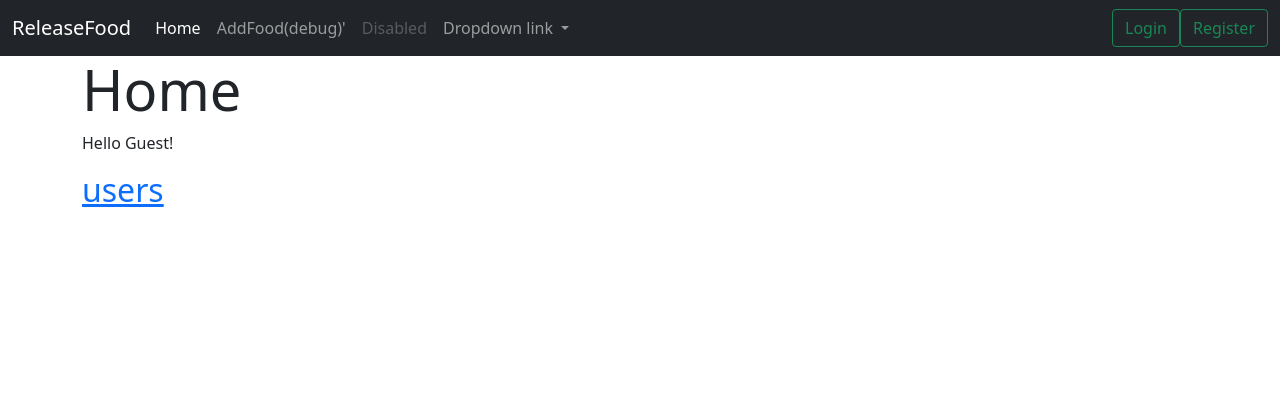
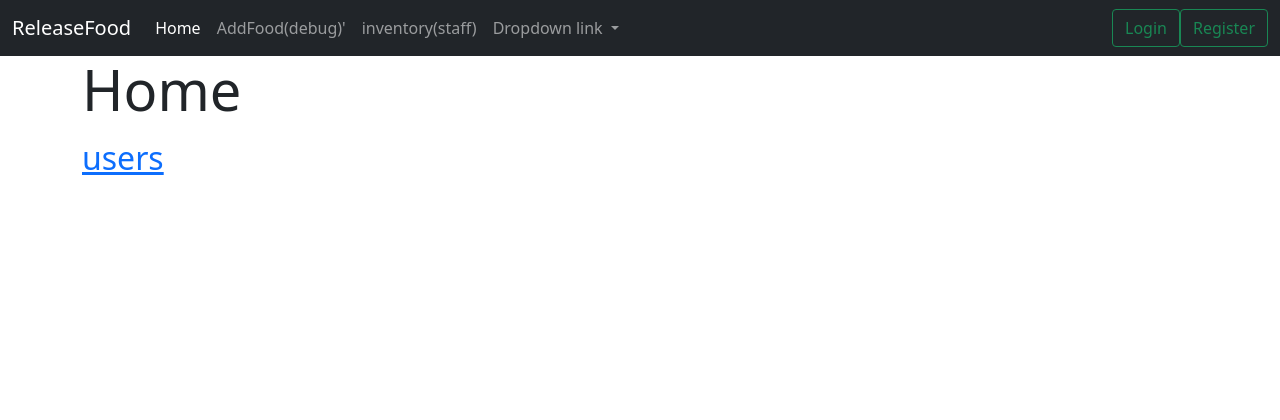
Before and after one commit to slowloris-x/AppDevProject2021, a Flask app: page /retrieveInventory in a window 1280 px wide. Shown: the top 420 px of the page. Run offline with Flask 2, Linux system fonts and the light colour scheme.

Commit message:
retrieve inventory done
added id because model cannot have spaces in the id name

do update food and add stock number
do email update password
and overall cleaning of website and removing dev tools

```diff
--- a/assignment1/inventory_controller.py
+++ b/assignment1/inventory_controller.py
@@ -9,6 +9,8 @@ from flask import Flask, flash, request, redirect, url_for, current_app
 
 UPLOAD_FOLDER = 'assignment1/static/images/'
 ALLOWED_EXTENSIONS = {'png', 'jpg'}
+
+db_users_key = 'stock'
 
 app = Flask(__name__)
 app.config['UPLOAD_FOLDER'] = UPLOAD_FOLDER
@@ -41,15 +43,16 @@ def add_inventory():
     if request.method == 'POST' and form.validate():
         inventorylist = []
         for inventory in get_inventory_list():
-            inventorylist.append(inventory)
+            inventorylist.append(inventory.name)
             print(inventorylist)
-            if form.name == inventorylist:
+            if form.name.data in inventorylist:
                 error = 'this name has been used before'
-                return render_template('createUser.html', form=CreateInventoryForm, error=error)
+                return render_template('addInventory.html', form=form, error=error)
         else:
             name = form.name.data
             temperature = form.temp.data
             cuisine = form.cuisine.data
+            price = form.price.data
 
             # check if the post request has the file part
             if 'file' not in request.files:
@@ -62,16 +65,14 @@ def add_inventory():
             print(file)
 
             filename = 'default'
-
             print(filename)
             if request.files['file'].filename != '':
-
                 filename = request.form["name"]
                 file.save(
                     os.path.join(os.path.dirname(current_app.instance_path),
                                  "static\\images", (filename + ".jpg")))
 
-            finished_food = Inventory(cuisine, temperature, name, filename)
+            finished_food = Inventory(cuisine, temperature, name, price, filename)
             save_inventory(finished_food)
             print(finished_food)
             return render_template('home.html')
@@ -84,9 +85,19 @@ def retrieve_inventory():
     return render_template('retrieveInventory.html', inventory_list=inventory_list)
 
 
+@inventory_controller.route('/deleteFood/<food>', methods=['POST'])
+def delete_food(food):
+    fooddel = get_inventory(food)
+    fooddel.status = Inventory.status_deleted
+    save_inventory(fooddel)
+    return redirect('/retrieveInventory')
+
+
+
 # @inventory_controller.route("/sendimage/<img>")
 # def send_img(img):
 #     return send_file('static/images/' + img)
+
 
 
 def get_inventory(key):
@@ -99,6 +110,17 @@ def get_inventory(key):
         getinventory = stock[key]
         return getinventory
 
+def get_inventory_nospace(key):
+    stock = {}
+    db = shelve.open(db_name)
+    if db_inventory_key in db:
+        stock = db[db_inventory_key]
+    db.close()
+    if key in stock:
+        getinventory = stock[key].replace(" ",'')
+        return getinventory
+
+
 
 def get_inventory_list():
     user_dict = {}
@@ -107,7 +129,27 @@ def get_inventory_list():
         user_dict = db[db_inventory_key]
     db.close()
     user_list = user_dict.values()
+    user_list = filter(check_status, user_list)
     return user_list
+
+def get_inventory_list_nospace():
+    user_dict = {}
+    user_list2 =[]
+    db = shelve.open(db_name)
+    if db_inventory_key in db:
+        user_dict = db[db_inventory_key]
+    db.close()
+    user_list = user_dict.values()
+    user_list = filter(check_status, user_list)
+    for i in user_list:
+        user_list = ''.join(i.get_name().split())
+        user_list2.append(user_list)
+    return user_list2
+
+
+
+def check_status(user):
+    return user.status > 0
 
 
 def save_inventory(food):
@@ -126,4 +168,4 @@ def allowed_file(filename):
            filename.rsplit('.', 1)[1].lower() in ALLOWED_EXTENSIONS
 
 
-print(get_inventory_list())
+print(get_inventory('ice cream'))
--- a/assignment1/inventory_form.py
+++ b/assignment1/inventory_form.py
@@ -1,6 +1,8 @@
 # Note: Use wtforms v3.0.0
 from wtforms import Form, StringField, PasswordField, RadioField, SelectField, TextAreaField, EmailField, DateField, \
-    validators, ValidationError, FileField
+    validators, ValidationError, FileField, IntegerField
+from wtforms.validators import NumberRange
+
 from inventory import Inventory
 
 
@@ -9,3 +11,4 @@ class CreateInventoryForm(Form):
     temp = SelectField('Temp', [validators.DataRequired()] ,choices=Inventory.temp_dict.items(), default='')
     cuisine = RadioField('Cuisine',choices=Inventory.cuisine_dict.items(), default='H')
     ProfileImage = FileField('Profile')
+    price = IntegerField('Price',[validators.DataRequired(),NumberRange(min=0)],default=0)
--- a/assignment1/static/styles/style.css
+++ b/assignment1/static/styles/style.css
@@ -13,3 +13,9 @@ body {
   line-height: 60px; /* Vertically center the text there */
   background-color: #f5f5f5;
 }
+
+ul.articles
+{
+    list-style-type: none;
+    list-style:none !important;
+}
--- a/assignment1/templates/createUser.html
+++ b/assignment1/templates/createUser.html
@@ -4,7 +4,7 @@
 {% block content %}
 {% from "includes/_formHelper.html" import render_field %}
 
-<h1 class="display-4">Create User</h1>
+<h1 class="display-4">Register</h1>
 
 <form method="POST" action="">
     <div class="form-group">
--- a/assignment1/templates/includes/_navbar.html
+++ b/assignment1/templates/includes/_navbar.html
@@ -14,7 +14,7 @@
             <a class="nav-link" href="/addInventory">AddFood(debug)'</a>
           </li>
           <li class="nav-item">
-            <a class="nav-link disabled" href="#" tabindex="-1" aria-disabled="true">Disabled</a>
+            <a class="nav-link " href="/retrieveInventory" tabindex="-1" aria-disabled="true">inventory(staff)</a>
           </li>
            <li class="nav-item dropdown">
           <a class="nav-link dropdown-toggle" href="#" id="navbarDropdownMenuLink" role="button" data-bs-toggle="dropdown" aria-expanded="false">
--- a/assignment1/templates/login.html
+++ b/assignment1/templates/login.html
@@ -4,7 +4,7 @@
 {% block content %}
 {% from "includes/_formHelper.html" import render_field %}
 
-<h1 class="display-4">Library Loan System</h1>
+<h1 class="display-4">Login</h1>
 
 <form method="POST" action="">
     <div class="form-group">
--- a/assignment1/templates/retrieveInventory.html
+++ b/assignment1/templates/retrieveInventory.html
@@ -4,24 +4,55 @@
 {% block content %}
 <h1 class="display-4">Home</h1>
 <p>
-{% if session.user_name %}
-    Hello {{session.user_name}}
-
-        <h2><a href="/profile/{{user}}" class="btn btn-warning">profile</a></h2>
-        <h2><a href="/logout">logout</a></h2>
-        <h2><a href="/retrieveUsers">users</a></h2>
-    {% else %}
-    Hello Guest!
-{% endif %}
 <h2><a href="/retrieveUsers">users</a></h2>
 <table>
-    {% for item in inventory_list %}
+{% for item in inventory_list %}
 <tr>
+
     <td>{{item.name}}</td>
-    <td><img class="d-block" style="width: 50px; height: 50px;" src="/static/images/{{item.profile_pic | default('default')}}.jpg"> </td>
-</tr>
+    <td><img class="d-block" style="width: 75px; height: 75px;" src="/static/images/{{item.profile_pic | default('default')}}.jpg"> </td>
+    <td>
+<td><a href="/updateFood/{{item.name}}" class="btn btn-warning">Update</a></td>
+            <td>
+                <form action="/deleteFood/{{item.name}}" method="POST">
+                    <!-- Button to Open the Modal -->
+                    <button type="button" class="btn btn-danger" data-bs-toggle="modal"
+                            data-bs-target="#myModal_{{item.id}}">
+                        Delete
+                    </button>
+
+                    <!-- The Modal -->
+                    <div class="modal" id="myModal_{{item.id}}">
+                        <div class="modal-dialog">
+                            <div class="modal-content">
+
+                                <!-- Modal Header -->
+                                <div class="modal-header">
+                                    <h4 class="modal-title">Delete Confirmation</h4>
+                                    <button type="button" class="btn-close" data-bs-dismiss="modal"></button>
+                                </div>
+
+                                <!-- Modal body -->
+                                <div class="modal-body">
+                                    Are you sure to delete {{item.id}}?
+                                </div>
+
+                                <!-- Modal footer -->
+                                <div class="modal-footer">
+                                    <input type="submit" value="Delete" class="btn btn-danger">
+                                    <button type="button" class="btn btn-secondary" data-bs-dismiss="modal">Cancel
+                                    </button>
+                                </div>
+
+                            </div>
+                        </div>
+                    </div>
+                </form>
+            </td>
+        </tr>
     {% endfor %}
 </table>
+
 
 </p>
 
```
Also changed, not shown: assignment1/inventory.py (+12 -2 lines), assignment1/templates/addInventory.html (+5 -2 lines), assignment1/static/images/asddadvsda.jpg (deleted), assignment1/static/images/cbnhgfds.jpg (deleted), assignment1/static/images/ice cream2.jpg (added), 7 other files.
